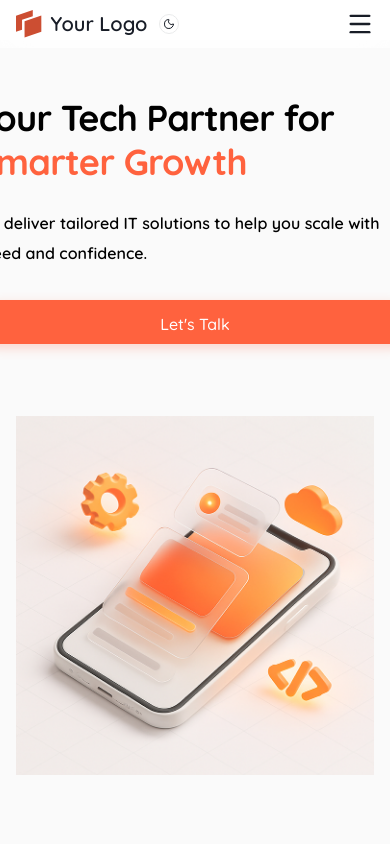
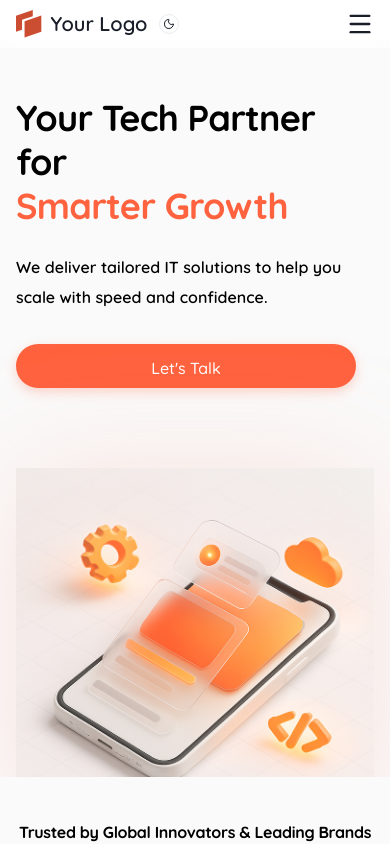
Before and after one commit to aqbar90/challenge-8-aqbar90, a React (Vite) app: page / in a window 390 px wide. Shown: the top 844 px of the page. Built offline with nearby package versions, Linux system fonts and the light colour scheme.

Commit message:
feat: enhance landing page experience
Improve hero section responsiveness, image transitions, masking effects, and full-width clients marquee animation.

```diff
--- a/src/components/sections/ClientsSection.tsx
+++ b/src/components/sections/ClientsSection.tsx
@@ -44,7 +44,8 @@ const ClientsSection = () => {
           >
             Trusted by Global Innovators & Leading Brands
           </h2>
-
+        </div>
+      </Container>
       {/* Logos Marquee*/}
 
       <div
@@ -140,8 +141,6 @@ const ClientsSection = () => {
           ))}
         </div>
       </div>
-        </div>
-      </Container>
     </section>
   );
 };
--- a/src/components/sections/HeroSection.tsx
+++ b/src/components/sections/HeroSection.tsx
@@ -29,6 +29,7 @@ const HeroSection = () => {
         <div
           className='
             relative
+            md:max-w-190
             py-4
             flex
             flex-col
@@ -41,6 +42,7 @@ const HeroSection = () => {
 
           <div
             className='
+            w-full
             top-24
             lg:text-left
             lg:absolute
@@ -102,7 +104,7 @@ const HeroSection = () => {
               <Button
                 size='md'
                 className='
-                  min-w-110
+                  min-w-85
                   h-11
                   p-2
                   gap-1
@@ -114,40 +116,66 @@ const HeroSection = () => {
               </Button>
             </div>
           </div>
+        </div>
+      </Container>
       <div
         className='
               relative
               flex
-              justify-center
               mt-16
               lg:justify-end
-              lg:-translate-y-60
+              lg:-translate-y-15
               lg:absolute
-              lg:top-[-80px]
-              lg:-right-37.5
+              lg:top-[-20px]
+              lg:right-0
               lg:z-10
+              lg:min-w-120
               '
       >
-            <img
-              src={darkMode ? heroImageDarkMode : heroImage}
-              alt='Hero Image'
-              loading='eager'
-              decoding='async'
+        <div
           className='
+            relative
             w-full
             max-w-105
             md:max-w-130
             lg:max-w-200
-              lg:object-contain
-              lg:relative
-              lg:z-10
-              transition-all
-              duration-500
           '
+        >
+          {/* Light */}
+          <img
+            src={heroImage}
+            alt='Hero Light'
+            loading='eager'
+            decoding='async'
+            className={`
+              absolute
+              inset-0
+              w-full
+              h-auto
+              hero-image-mask
+              transition-opacity
+              duration-300
+              ${darkMode ? 'opacity-0' : 'opacity-100'}
+            `}
+          />
+
+          {/* Dark */}
+          <img
+            src={heroImageDarkMode}
+            alt='Hero Dark'
+            loading='eager'
+            decoding='async'
+            className={`
+              w-full
+              h-auto
+              hero-image-mask
+              transition-opacity
+              duration-300
+              ${darkMode ? 'opacity-100' : 'opacity-0'}
+            `}
           />
         </div>
       </div>
-      </Container>
     </section>
   );
 };
--- a/src/components/sections/IndustrySection.tsx
+++ b/src/components/sections/IndustrySection.tsx
@@ -1,8 +1,6 @@
 import { useState } from 'react';
-
 import Container from '../layout/Container';
 import IndustryMenu from '../ui/IndustryMenu';
-
 import { industriesData } from '../../data/industries';
 
 const IndustrySection = () => {
--- a/src/components/ui/IndustryMenu.tsx
+++ b/src/components/ui/IndustryMenu.tsx
@@ -28,7 +28,6 @@ const IndustryMenu = ({ title, active, onClick }: IndustryMenuProps) => {
           rounded-full
           transition-all
           duration-300
-
           ${active ? 'bg-primary' : 'bg-neutral-300'}
         `}
       />
@@ -48,8 +47,7 @@ const IndustryMenu = ({ title, active, onClick }: IndustryMenuProps) => {
           lg:leading-xl
           transition-all
           duration-300
-
-          ${active ? 'font-semibold text-neutral-900' : 'text-neutral-400 dark:text-neutral-300'}
+          ${active ? 'font-bold font-primary text-neutral-800' : 'text-neutral-400 dark:text-neutral-400'}
         `}
       >
         {title}
--- a/src/components/ui/MobileMenu.tsx
+++ b/src/components/ui/MobileMenu.tsx
@@ -19,7 +19,7 @@ const MobileMenu = ({ isOpen, onClose }: MobileMenuProps) => {
         duration-300
       '
     >
-      <div className='flex flex-col px-xl py-3xl'>
+      <div className='flex flex-col px-xl py-1.75'>
         {/* Header */}
 
         <div className='flex items-center justify-between'>
@@ -64,7 +64,7 @@ const MobileMenu = ({ isOpen, onClose }: MobileMenuProps) => {
           ))}
 
           <div>
-            <Button size='md' className='w-110'>
+            <Button size='md' className='min-w-85'>
               Let's Talk
             </Button>
           </div>
--- a/src/index.css
+++ b/src/index.css
@@ -204,3 +204,15 @@ body {
 .animate-marquee {
   animation: marquee 20s linear infinite;
 }
+
+.hero-image-mask {
+  mask-image: radial-gradient(square at center, white 100%, transparent 100%);
+
+  -webkit-mask-image: radial-gradient(
+    square at center,
+    white 100%,
+    transparent 100%
+  );
+
+  filter: drop-shadow(0 0 60px rgba(243, 144, 119, 0.2));
+}
```
Lines whose indentation alone changed are shown as unchanged.
